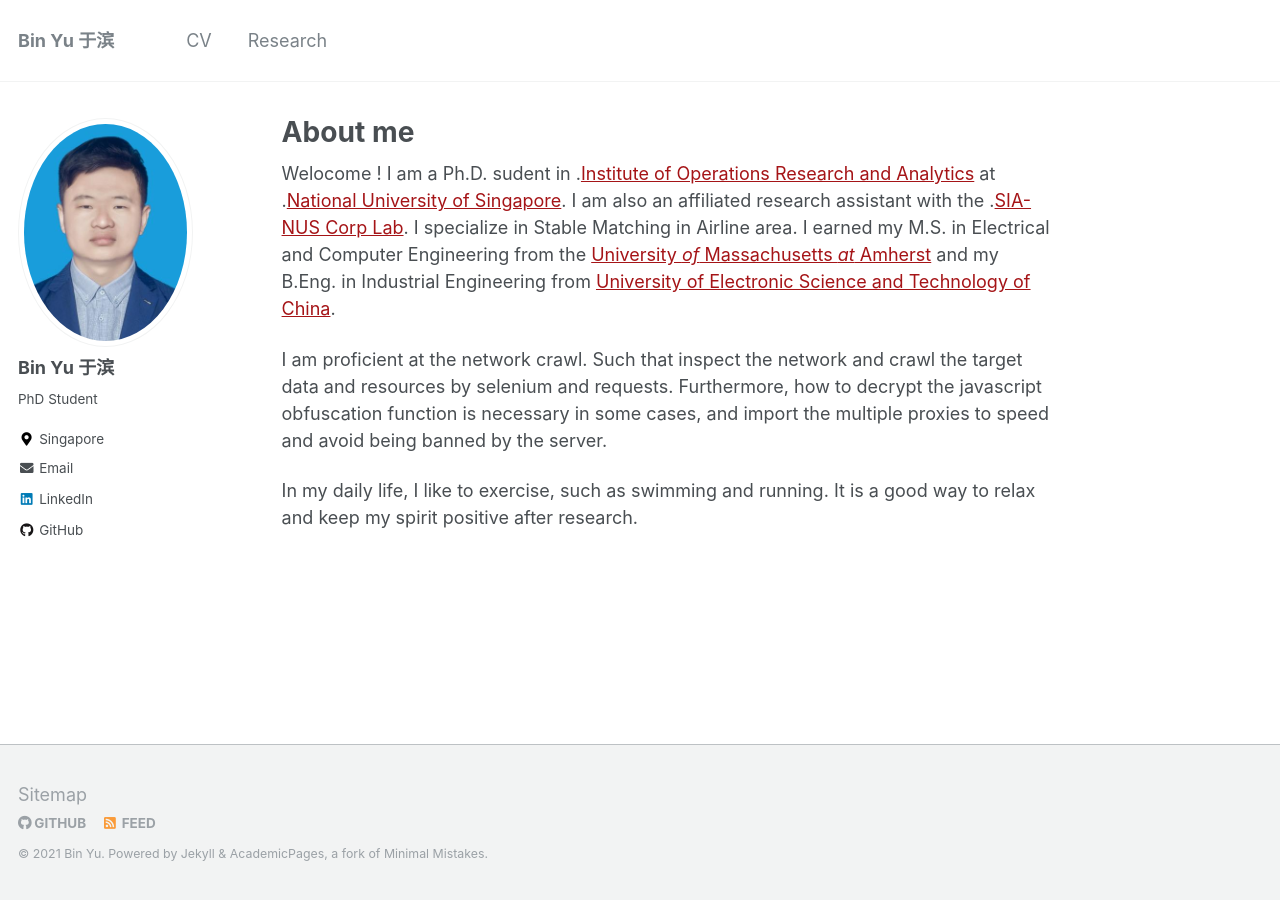
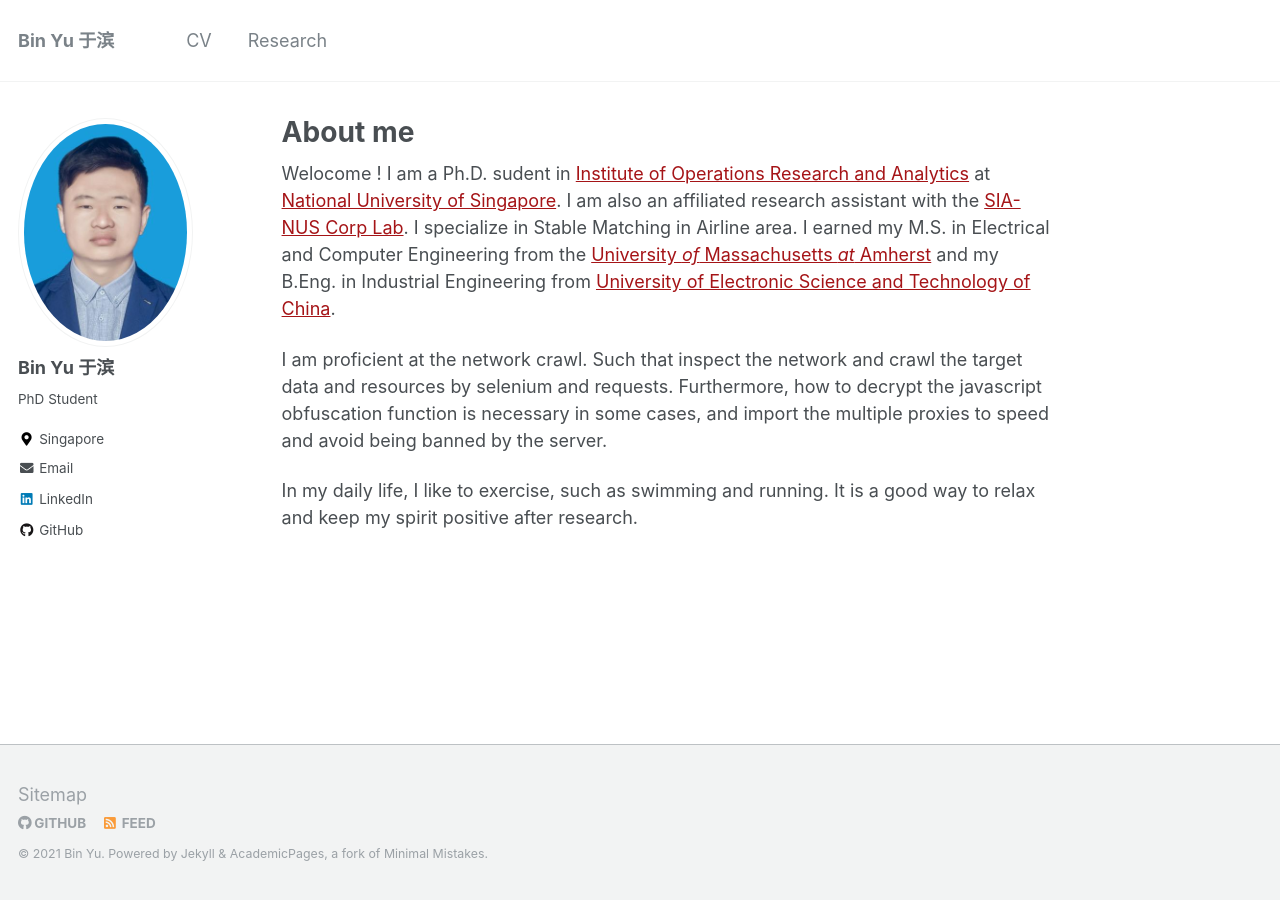
Before and after one commit to kyuBin422/kyubin422.github.io, a Jekyll site: the page built from _pages/about.md, in a window 1280 px wide. Built offline with Jekyll 4.4.1, drawn with Linux system fonts in a browser that asks for light colours.

```diff
--- a/_pages/about.md
+++ b/_pages/about.md
@@ -7,8 +7,8 @@ redirect_from:
   - /about/
   - /about.html
 ---
-Welocome ! I am a Ph.D. sudent in .[Institute of Operations Research and Analytics](https://iora.nus.edu.sg/) at .[National University of Singapore](https://www.nus.edu.sg/). I am  also an
-affiliated research assistant with the .[SIA-NUS Corp Lab](http://172.27.72.197/). I specialize
+Welocome ! I am a Ph.D. sudent in [Institute of Operations Research and Analytics](https://iora.nus.edu.sg/) at [National University of Singapore](https://www.nus.edu.sg/). I am  also an
+affiliated research assistant with the [SIA-NUS Corp Lab](http://172.27.72.197/). I specialize
 in Stable Matching in Airline area. I earned my M.S. in
 Electrical and Computer Engineering from the
 [University *of* Massachusetts *at* Amherst](https://www.umass.edu/) and my
```
